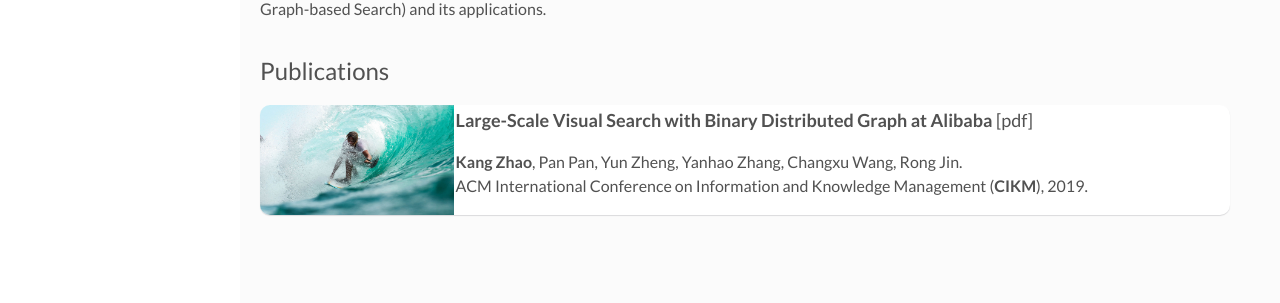
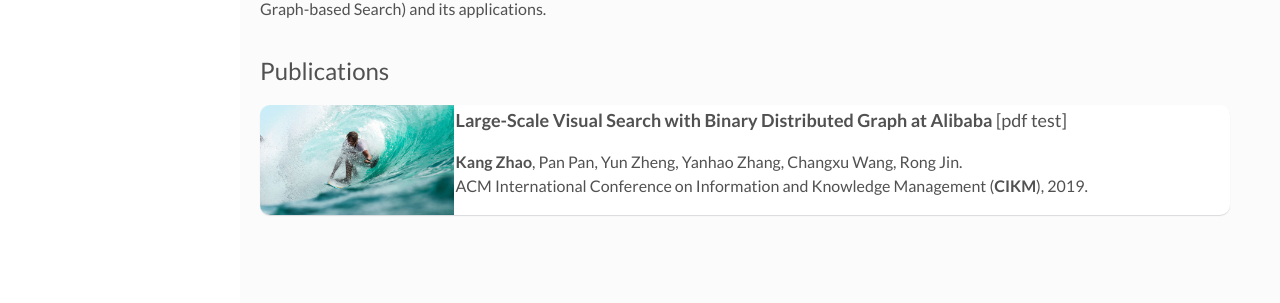
Before and after one commit to kangzhao2/kangzhao2.github.io, a Jekyll site: the page built from index.html, in a window 1280 px wide. Shown: the part 335-638 px from the top of the page. Built offline with Jekyll 4.4.1, drawn with Linux system fonts in a browser that asks for light colours; the list of posts is cut into pages by our own code.

Commit message:
Update index.html

```diff
--- a/index.html
+++ b/index.html
@@ -12,7 +12,7 @@ layout: main
 <article class="post">
   <a class="post-thumbnail" style="background-image: url({{"/assets/img/i-rest.jpg"}})"></a>
   <div class="post-content">
-    <p><font size="4"><b>Large-Scale Visual Search with Binary Distributed Graph at Alibaba</b> [pdf]</font></p>
+    <p><font size="4"><b>Large-Scale Visual Search with Binary Distributed Graph at Alibaba</b> [pdf test]</font></p>
     <p><b>Kang Zhao</b>, Pan Pan, Yun Zheng, Yanhao Zhang, Changxu Wang, Rong Jin. <br>ACM International Conference on Information and Knowledge Management (<b>CIKM</b>), 2019.</p>
   </div>
 </article>
```
